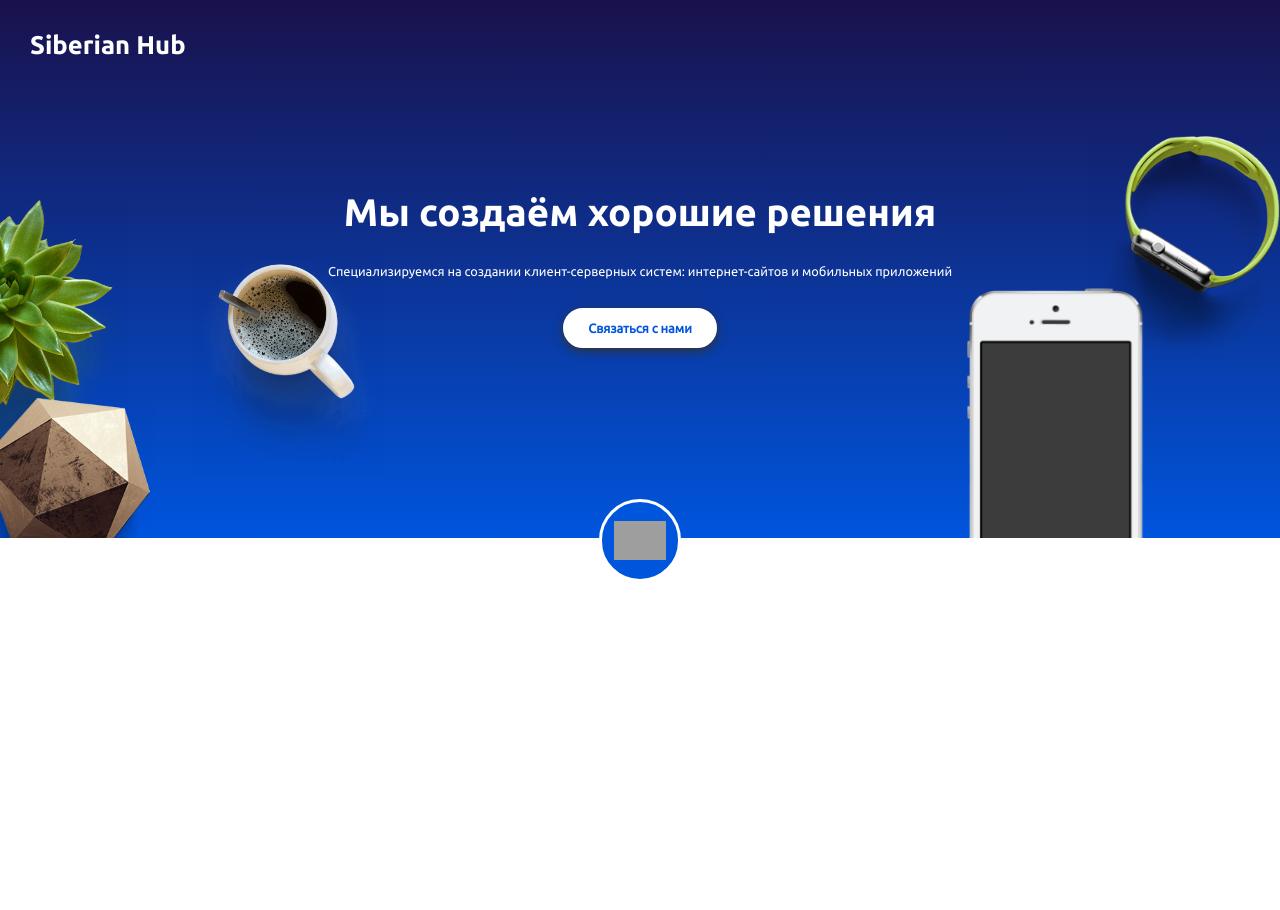
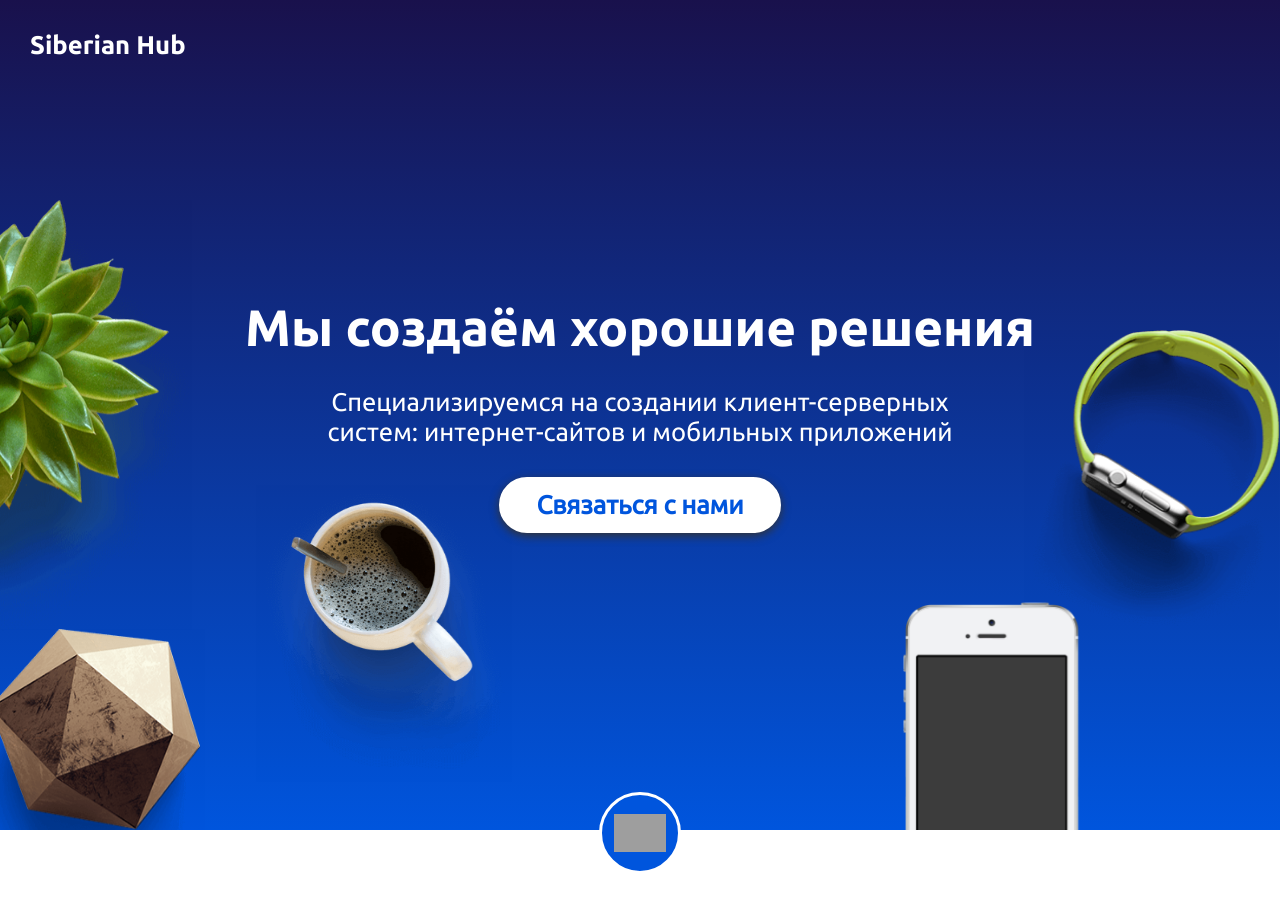
Before and after one commit to SiberianHub/site, a React (Create React App) app: page / in a window 1280 px wide. Shown: the top 910 px of the page. Built offline with nearby package versions, Linux system fonts and the light colour scheme; grey boxes are pictures that could not be loaded.

Commit message:
Change sizes of top block

```diff
--- a/src/components/DownButton/DownButton.scss
+++ b/src/components/DownButton/DownButton.scss
@@ -11,7 +11,7 @@
     cursor: pointer;
     position: absolute;
     z-index: 0;
-    top: 42vw;
+    top: 830px;
 
     img {
         height: 3vw;
--- a/src/components/TopBlock/TopBlock.scss
+++ b/src/components/TopBlock/TopBlock.scss
@@ -1,6 +1,6 @@
 .topblock-div {
     width: 100vw;
-    height: 42vw;
+    height: 830px;
     overflow: hidden;
     position: relative;
     background: -webkit-linear-gradient(to top, #0055dd,#19114c);/* Chrome 10-25, Safari 5.1-6 */
@@ -16,6 +16,7 @@
         padding-bottom: 100px;
         animation: fadein 0.8s forwards ease-out;
         animation-delay: 1s;
+        z-index: 1;
 
         @keyframes fadein {
             from {
@@ -43,7 +44,7 @@
         font-family: 'Ubuntu-Bold';
         font-weight: 700;
         text-align: center;
-        font-size: 3vw;
+        font-size: 4vw;
     }
 
 
@@ -53,7 +54,7 @@
         font-family: 'Ubuntu-Regular';
         text-align: center;
         margin-top: 20px;
-        font-size: 1vw;
+        font-size: 2vw;
         width: 50vw;
         margin: 30px auto 0px auto;
         font-weight: 100;
@@ -62,7 +63,7 @@
     .connect{
         &__button {
             background-color: white;
-            width: 10vw;
+            width: 20vw;
             padding: 10px;
             border-radius: 30px;
             border: 3px solid white;
@@ -74,7 +75,7 @@
 
         &__text {
             font-family: 'Ubuntu-Regular';
-            font-size: 1vw;
+            font-size: 2vw;
             text-align: center;
             color: #0055dd;
             font-weight: 700;
@@ -95,22 +96,22 @@
 
     .green-slider {
         position: absolute;
-        width: 20vw;
+        width: 30vw;
         animation: slidein 0.8s forwards ease-out;
         animation-delay: 1s;
-        top: -100vh;
+        top: -120vh;
         left: 0px;
 
         @keyframes slidein {
             from {
-              top: -100vh;
+              top: -120vh;
               left: 0px;
               transform: rotate(0.3turn)
             }
 
             to {
-                top: 25vh;
-                left: -10vw;
+                top: 200px;
+                left: -15vw;
                 transform: rotate(0turn);
             }
           }
@@ -118,15 +119,15 @@
 
     .planctonic {
         position: absolute;
-        width: 16vw;
+        width: 20vw;
         animation: planctonicslide 0.8s forwards ease-out;
         animation-delay: 1s;
-        bottom: 100vh;
+        bottom: 120vh;
         left: 0px;
 
         @keyframes planctonicslide {
             from {
-              bottom: 100vh;
+              bottom: 120vh;
               left: 0px;
               transform: rotate(0.3turn)
             }
@@ -141,22 +142,22 @@
 
     .cup {
         position: absolute;
-        width: 15vw;
+        width: 20vw;
         animation: cupslide 0.8s forwards ease-out;
         animation-delay: 1s;
-        bottom: 100vh;
+        bottom: 120vh;
         left: 0px;
 
         @keyframes cupslide {
             from {
-              bottom: 100vh;
+              bottom: 120vh;
               left: 0px;
               transform: rotate(0.3turn)
             }
 
             to {
-              bottom: 8vh;
-              left: 15vw;
+              bottom: 6vh;
+              left: 20vw;
               transform: rotate(0turn);
             }
           }
@@ -164,21 +165,21 @@
 
     .watch {
         position: absolute;
-        width: 15vw;
+        width: 20vw;
         animation: watchslide 0.8s forwards ease-out;
         animation-delay: 1s;
-        bottom: 100vh;
+        bottom: 120vh;
         right: 0px;
 
         @keyframes watchslide {
             from {
-              bottom: 100vh;
+              bottom: 120vh;
               right: 100px;
               transform: rotate(0.3turn)
             }
 
             to {
-              bottom: 22vh;
+              bottom: 200px;
               right: 0px;
               transform: rotate(0turn);
             }
@@ -190,19 +191,19 @@
         width: 15vw;
         animation: phoneslide 0.8s forwards ease-out;
         animation-delay: 1s;
-        bottom: 100vh;
+        bottom: 120vh;
         right: 0px;
 
         @keyframes phoneslide {
             from {
-              bottom: 100vh;
+              bottom: 120vh;
               right: 100px;
               transform: rotate(0.3turn)
             }
 
             to {
-              bottom: -10vw;
-              right: 10vw;
+              bottom: -150px;
+              right: 15vw;
               transform: rotate(0turn);
             }
           }
```
